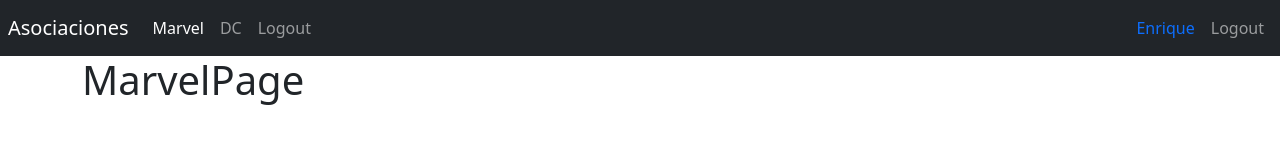
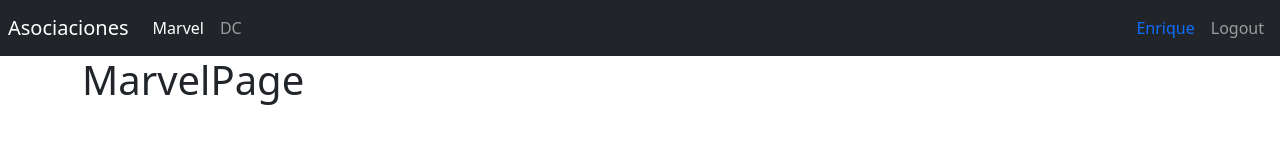
Before and after one commit to devenriq/U-React-07-Heroes_App, a React (Vite) app: page /marvel in a window 1280 px wide. Shown: the top 160 px of the page. Built offline with nearby package versions, Linux system fonts and the light colour scheme.

Commit message:
feat: :sparkles: Added useNavigate hook to route the pages

```diff
--- a/src/auth/pages/LoginPage.jsx
+++ b/src/auth/pages/LoginPage.jsx
@@ -1,3 +1,22 @@
+import { useNavigate } from "react-router-dom";
+
 export const LoginPage = () => {
-  return <h1>LoginPage</h1>;
+  const navigate = useNavigate();
+
+  const handleLogin = () => {
+    navigate("/", {
+      replace: true,
+    });
+  };
+
+  return (
+    <div className="container mt-5">
+      <h1>LoginPage</h1>
+      <hr />
+
+      <button className="btn btn-primary" onClick={handleLogin}>
+        Login
+      </button>
+    </div>
+  );
 };
--- a/src/ui/components/Navbar.jsx
+++ b/src/ui/components/Navbar.jsx
@@ -1,6 +1,12 @@
-import { Link, NavLink } from "react-router-dom";
+import { Link, NavLink, useNavigate } from "react-router-dom";
 
 export const Navbar = () => {
+  const navigate = useNavigate();
+
+  const handleLogout = () => {
+    navigate("/login");
+  };
+
   return (
     <nav className="navbar navbar-expand-sm navbar-dark bg-dark p-2">
       <Link className="navbar-brand" to="/">
@@ -29,22 +35,13 @@
         </div>
       </div>
 
-      <div className="navbar-collapse collapse w-100 order-3 dual-collapse2">
-        <ul className="navbar-nav ml-auto">
-          <NavLink
-            className={({ isActive }) =>
-              `nav-link nav-item ${isActive ? "active" : ""}`
-            }
-            to="/login"
-          >
-            Logout
-          </NavLink>
-        </ul>
-      </div>
+      <div className="navbar-collapse collapse w-100 order-3 dual-collapse2"></div>
       <div className="navbar-collapse collapse w-100 order-3 dual-collapse2 d-flex justify-content-end">
         <ul className="navbar-nav ml-auto">
           <span className="nav-item nav-link text-primary">Enrique</span>
-          <button className="nav-item nav-link btn">Logout</button>
+          <button className="nav-item nav-link btn" onClick={handleLogout}>
+            Logout
+          </button>
         </ul>
       </div>
     </nav>
```
